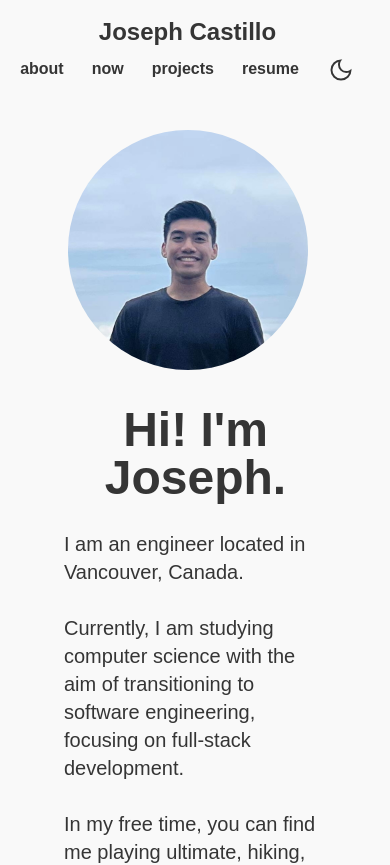
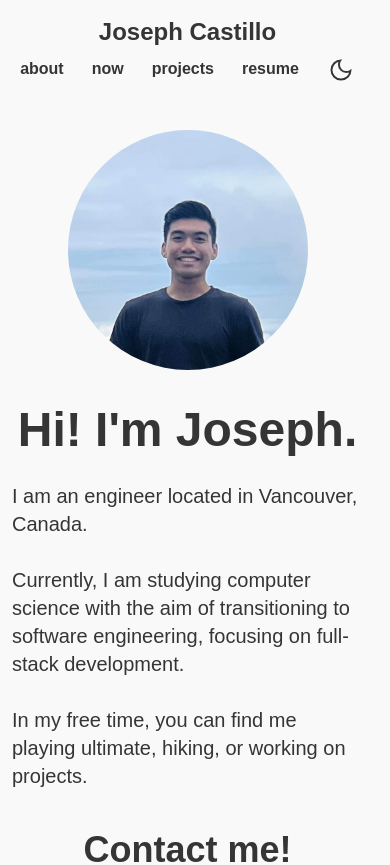
Before and after one commit to jcstlo/personal-site, a React (Vite) app: page / in a window 390 px wide. Shown: the top 865 px of the page. Built offline with nearby package versions, Linux system fonts and the light colour scheme; a web font is replaced by a local one.

Commit message:
Minor margin adjustments

```diff
--- a/src/About.jsx
+++ b/src/About.jsx
@@ -17,7 +17,7 @@ function About() {
 
   return (
     <>
-      <div class="mb-10 max-w-5xl">
+      <div class="max-w-5xl">
         <h1 class="text-5xl mb-7 font-albert font-bold text-center sm:text-left ml-3 text-lightModeText dark:text-darkModeText">About Me</h1>
         <p class="font-albert font-normal text-xl ml-3 mr-3 text-lightModeText dark:text-darkModeText">
           I am an aspiring software engineer located in Vancouver, BC. I'm a career transitioner from the semiconductor space. I am passionate about A, B, and C.<br/><br/>
--- a/src/Index.jsx
+++ b/src/Index.jsx
@@ -4,8 +4,8 @@ import Footer from './Footer';
 function Index() {
   return (
     <>
-      <div class="flex justify-between mb-36 flex-col-reverse sm:flex-row items-center">
-        <div class="mr-12 ml-16">
+      <div class="flex justify-between mb-10 flex-col-reverse sm:flex-row items-center">
+        <div class="mr-3 ml-3 sm:mr-12 sm:ml-16">
           <h1 class="text-5xl pb-7 font-albert font-bold mt-9 sm:mt-0 text-center sm:text-left text-lightModeText dark:text-darkModeText">Hi! I'm Joseph.</h1>
           <p class="text-xl font-albert font-normal text-lightModeText dark:text-darkModeText">
             I am an engineer located in Vancouver, Canada.<br></br><br></br>
--- a/src/output.css
+++ b/src/output.css
@@ -896,6 +896,14 @@ video {
     margin-top: 0px;
   }
 
+  .sm\:ml-16 {
+    margin-left: 4rem;
+  }
+
+  .sm\:mr-12 {
+    margin-right: 3rem;
+  }
+
   .sm\:h-72 {
     height: 18rem;
   }
```
